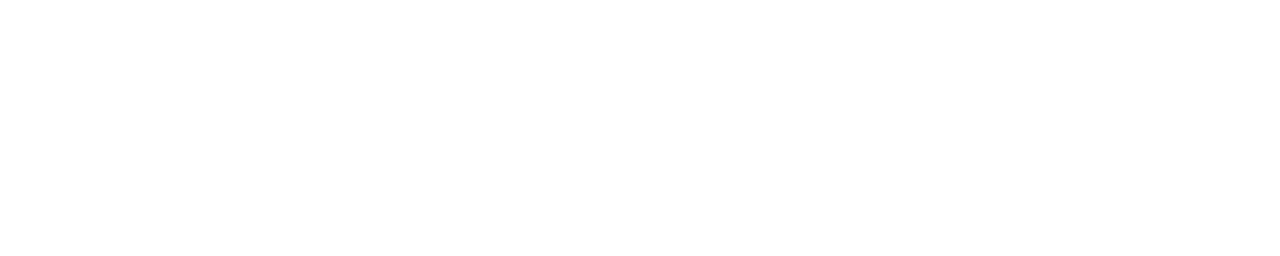
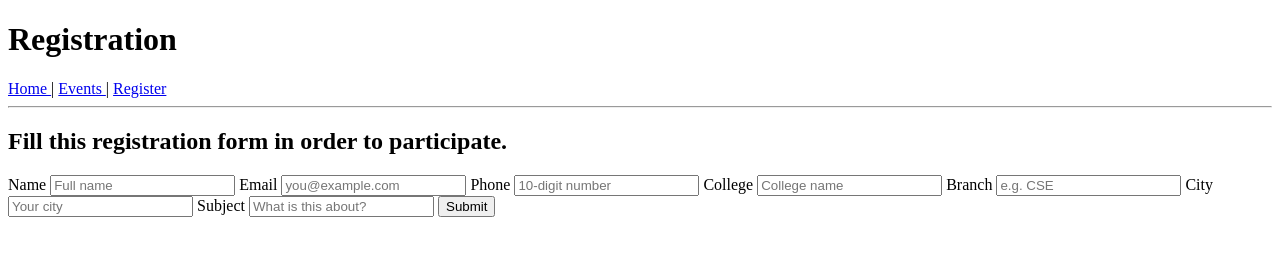
Before and after one commit to Shaurya-Dhyani/Tech-Fest, a plain HTML site: page Register.html in a window 1280 px wide. Drawn offline with Linux system fonts and the light colour scheme.

Commit message:
Added registration

```diff
--- a/Register.html
+++ b/Register.html
@@ -3,9 +3,42 @@
 <head>
     <meta charset="UTF-8">
     <meta name="viewport" content="width=device-width, initial-scale=1.0">
-    <title>Document</title>
+    <title>Registration</title>
 </head>
 <body>
+    <header>
+         <h1>Registration</h1>
+            <a href="index.html">Home </a>|
+            <a href="events.html">Events </a>|
+            <a href="Register.html">Register</a>
+    </header>
+    <hr>
+    <h2>Fill this registration form in order to participate.</h2>
 
+    <form action="https://formspree.io/f/YOUR_ID" method="POST">
+        <label for="name">Name</label>
+        <input type="text" id="name" name="name" placeholder="Full name" required>
+
+        <label for="email">Email</label>
+        <input type="email" id="email" name="email" placeholder="you@example.com" required>
+
+        <label for="phone">Phone</label>
+        <input type="tel" id="phone" name="phone" placeholder="10-digit number" pattern="[6-9][0-9]{9}" maxlength="10">
+
+        <label for="college">College</label>
+        <input type="text" id="college" name="college" placeholder="College name">
+
+        <label for="branch">Branch</label>
+        <input type="text" id="branch" name="branch" placeholder="e.g. CSE">
+
+        <label for="city">City</label>
+        <input type="text" id="city" name="city" placeholder="Your city">
+
+        <label for="subject">Subject</label>
+        <input type="text" id="subject" name="subject" placeholder="What is this about?">
+
+        <button type="submit">Submit</button>
+
+    </form>
 </body>
 </html>
```
